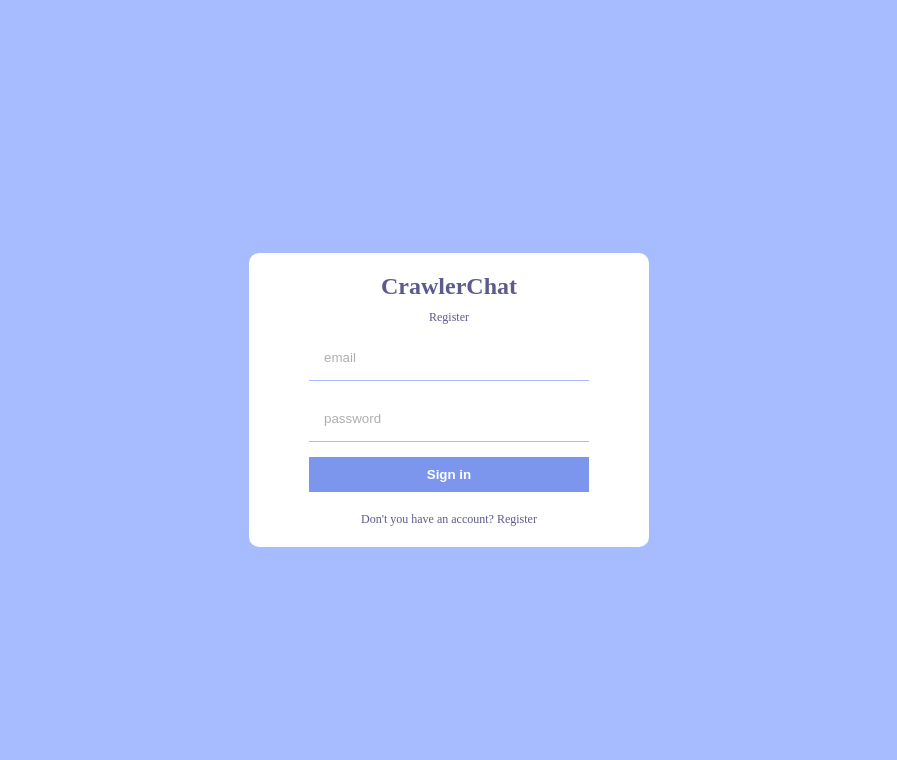
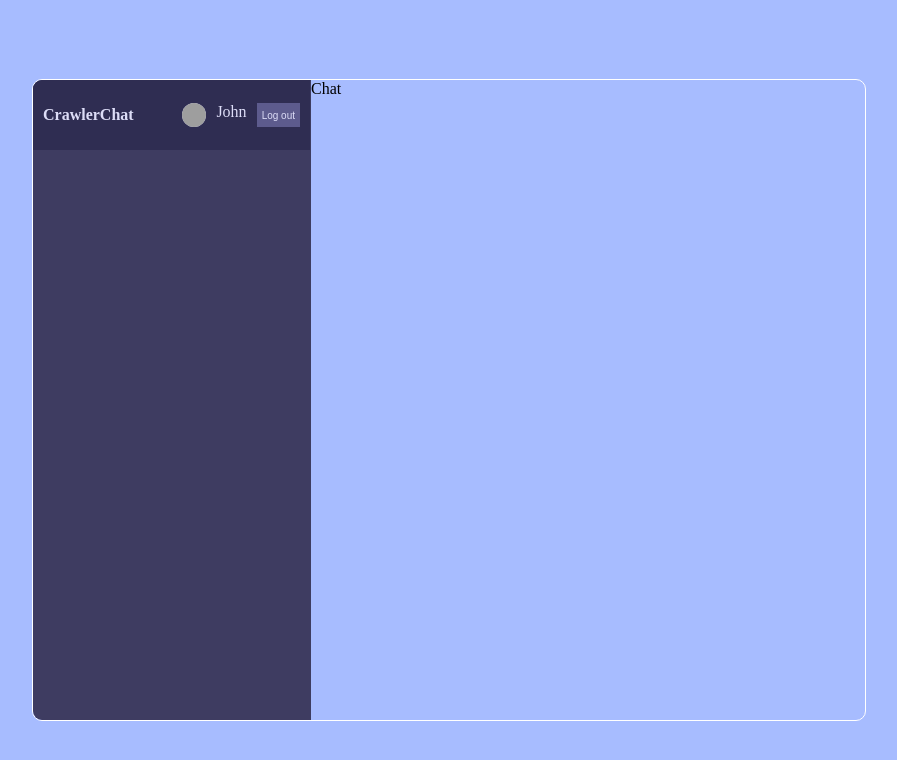
Before and after one commit to savelyevresearch/chat-app-react-firebase, a React (Create React App) app: page / in a window 1280 px wide. Shown: the top 760 px of the page, without its empty margins (191-1088 px from the left). Built offline with nearby package versions, Linux system fonts and the light colour scheme; grey boxes are pictures that could not be loaded.

Commit message:
The navigation component has been designed

```diff
--- a/src/App.js
+++ b/src/App.js
@@ -1,10 +1,12 @@
+import Home from "./pages/Home"
 import Register from "./pages/Register";
 import Login from "./pages/Login";
+
 import "./style.scss"
 
 function App() {
   return (
-    <Login />
+    <Home />
   );
 }
 
--- /dev/null
+++ b/src/components/Chat.jsx
@@ -0,0 +1,11 @@
+import React from 'react'
+
+const Chat = () => {
+  return (
+    <div className='chat'>
+        Chat
+    </div>
+  )
+}
+
+export default Chat
--- /dev/null
+++ b/src/components/Navbar.jsx
@@ -0,0 +1,16 @@
+import React from 'react'
+
+const Navbar = () => {
+  return (
+    <div className='navbar'>
+        <span className='logo'>CrawlerChat</span>
+        <div className='user'>
+            <img src='https://images.unsplash.com/photo-1570295999919-56ceb5ecca61?ixlib=rb-4.0.3&ixid=MnwxMjA3fDB8MHxwaG90by1wYWdlfHx8fGVufDB8fHx8&auto=format&fit=crop&w=880&q=80' alt=''/>
+            <span>John</span>
+            <button>Log out</button>
+        </div>
+    </div>
+  )
+}
+
+export default Navbar
--- /dev/null
+++ b/src/components/Sidebar.jsx
@@ -0,0 +1,13 @@
+import React from 'react'
+
+import Navbar from './Navbar'
+
+const Sidebar = () => {
+  return (
+    <div className='sidebar'>
+        <Navbar />
+    </div>
+  )
+}
+
+export default Sidebar
--- a/src/pages/Home.jsx
+++ b/src/pages/Home.jsx
@@ -0,0 +1,17 @@
+import React from 'react';
+
+import Sidebar from '../components/Sidebar';
+import Chat from '../components/Chat';
+
+const Home = () => {
+  return (
+    <div className='home'>
+        <div className='container'>
+            <Sidebar />
+            <Chat />
+        </div>
+    </div>
+  )
+}
+
+export default Home
--- a/src/style.scss
+++ b/src/style.scss
@@ -76,3 +76,66 @@
         }
     }
 }
+
+.home {
+    background-color: #a7bcff;
+    height: 100vh;
+    display: flex;
+    align-items: center;
+    justify-content: center;
+
+    .container {
+        border: 1px solid white;
+        border-radius: 10px;
+        width: 65%;
+        height: 80%;
+        display: flex;
+        overflow: hidden;
+
+        .sidebar {
+            flex: 1;
+            border-right: 1px solid #3e3c61;
+            background-color: #3e3c61;
+
+            .navbar {
+                display: flex;
+                align-items: center;
+                background-color: #2f2d52;
+                height: 50px;
+                padding: 10px;
+                justify-content: space-between;
+                color: #ddddf7;
+
+                .logo {
+                    font-weight: bold;
+                }
+
+                .user {
+                    display: flex;
+                    gap: 10px;
+
+                    img {
+                        background-color: #ddddf7;
+                        height: 24px;
+                        width: 24px;
+                        border-radius: 50%;
+                        object-fit: cover;
+                    }
+
+                    button {
+                        background-color: #5d5b8d;
+                        color: #ddddf7;
+                        font-size: 10px;
+                        border: none;
+                        cursor: pointer;
+                        padding: 5px;
+                    }
+                }
+            }
+        }
+
+        .chat {
+            flex: 2;
+        }
+    }
+}
```
Also changed, not shown: src/components/Chats.jsx (added, +9 -0 lines), src/components/Input.jsx (added, +9 -0 lines), src/components/Message.jsx (added, +9 -0 lines), src/components/Search.jsx (added, +9 -0 lines).
